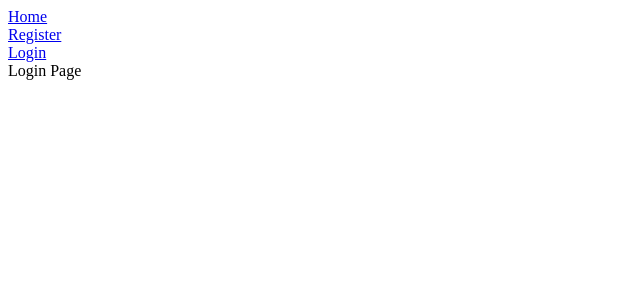
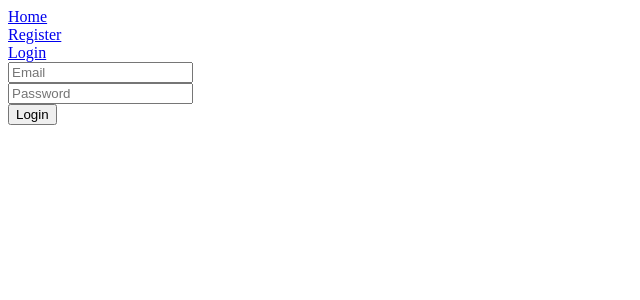
Before and after one commit to deepso7/auth-jwt, a React (Vite) app in the folder apps/web-react/: page /login in a window 1280 px wide. Shown: the top 300 px of the page, without its empty margins (0-640 px from the left). Built offline with nearby package versions, Linux system fonts and the light colour scheme.

Commit message:
add login mutation

```diff
--- a/apps/web-react/src/generated/graphql.tsx
+++ b/apps/web-react/src/generated/graphql.tsx
@@ -62,6 +62,14 @@ export type HelloQueryVariables = Exact<{ [key: string]: never; }>;
 
 export type HelloQuery = { __typename?: 'Query', hello: string };
 
+export type LoginMutationVariables = Exact<{
+  email: Scalars['String'];
+  password: Scalars['String'];
+}>;
+
+
+export type LoginMutation = { __typename?: 'Mutation', login: { __typename?: 'LoginResponse', accessToken: string } };
+
 export type RegisterMutationVariables = Exact<{
   email: Scalars['String'];
   password: Scalars['String'];
@@ -108,6 +116,40 @@ export function useHelloLazyQuery(baseOptions?: Apollo.LazyQueryHookOptions<Hell
 export type HelloQueryHookResult = ReturnType<typeof useHelloQuery>;
 export type HelloLazyQueryHookResult = ReturnType<typeof useHelloLazyQuery>;
 export type HelloQueryResult = Apollo.QueryResult<HelloQuery, HelloQueryVariables>;
+export const LoginDocument = gql`
+    mutation login($email: String!, $password: String!) {
+  login(email: $email, password: $password) {
+    accessToken
+  }
+}
+    `;
+export type LoginMutationFn = Apollo.MutationFunction<LoginMutation, LoginMutationVariables>;
+
+/**
+ * __useLoginMutation__
+ *
+ * To run a mutation, you first call `useLoginMutation` within a React component and pass it any options that fit your needs.
+ * When your component renders, `useLoginMutation` returns a tuple that includes:
+ * - A mutate function that you can call at any time to execute the mutation
+ * - An object with fields that represent the current status of the mutation's execution
+ *
+ * @param baseOptions options that will be passed into the mutation, supported options are listed on: https://www.apollographql.com/docs/react/api/react-hooks/#options-2;
+ *
+ * @example
+ * const [loginMutation, { data, loading, error }] = useLoginMutation({
+ *   variables: {
+ *      email: // value for 'email'
+ *      password: // value for 'password'
+ *   },
+ * });
+ */
+export function useLoginMutation(baseOptions?: Apollo.MutationHookOptions<LoginMutation, LoginMutationVariables>) {
+        const options = {...defaultOptions, ...baseOptions}
+        return Apollo.useMutation<LoginMutation, LoginMutationVariables>(LoginDocument, options);
+      }
+export type LoginMutationHookResult = ReturnType<typeof useLoginMutation>;
+export type LoginMutationResult = Apollo.MutationResult<LoginMutation>;
+export type LoginMutationOptions = Apollo.BaseMutationOptions<LoginMutation, LoginMutationVariables>;
 export const RegisterDocument = gql`
     mutation Register($email: String!, $password: String!) {
   register(email: $email, password: $password)
--- /dev/null
+++ b/apps/web-react/src/graphql/login.graphql
@@ -0,0 +1,5 @@
+mutation login($email: String!, $password: String!) {
+  login(email: $email, password: $password) {
+    accessToken
+  }
+}
--- a/apps/web-react/src/pages/Login.tsx
+++ b/apps/web-react/src/pages/Login.tsx
@@ -1,9 +1,54 @@
-import { FC } from "react";
+import { FC, useState } from "react";
+import { useNavigate } from "react-router-dom";
+import { useLoginMutation } from "../generated/graphql";
 
 interface LoginProps {}
 
 const Login: FC<LoginProps> = ({}) => {
-  return <div>Login Page</div>;
+  const navigate = useNavigate();
+
+  const [email, setEmail] = useState("");
+  const [password, setPassword] = useState("");
+  const [login] = useLoginMutation();
+
+  const handleSubmit = async (e: React.FormEvent<HTMLFormElement>) => {
+    e.preventDefault();
+    console.log({ email, password });
+    const res = await login({
+      variables: {
+        email,
+        password,
+      },
+    });
+
+    console.log({ res });
+
+    navigate("/");
+  };
+
+  return (
+    <form onSubmit={handleSubmit}>
+      <div>
+        <input
+          type="text"
+          placeholder="Email"
+          onChange={e => {
+            setEmail(e.target.value);
+          }}
+        />
+      </div>
+      <div>
+        <input
+          type="password"
+          placeholder="Password"
+          onChange={e => {
+            setPassword(e.target.value);
+          }}
+        />
+      </div>
+      <button type="submit">Login</button>
+    </form>
+  );
 };
 
 export default Login;
```
